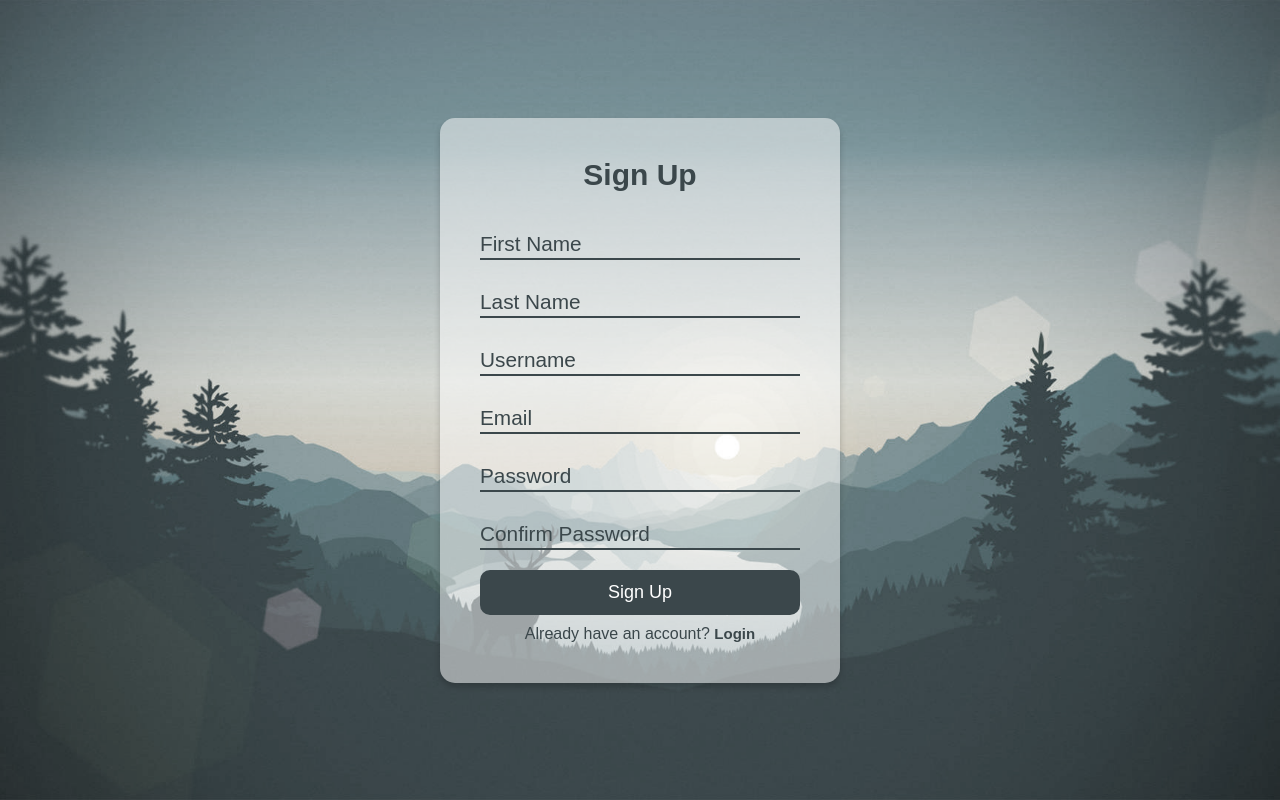
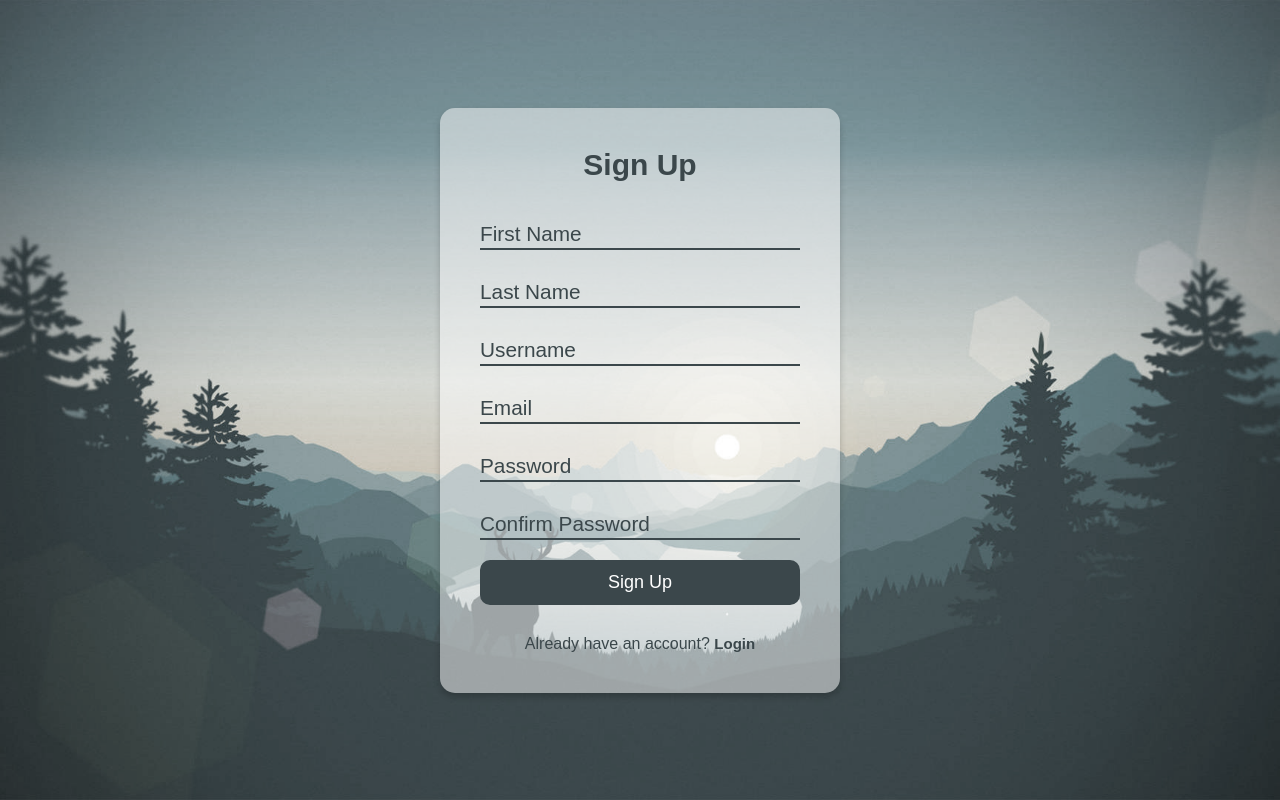
Before and after one commit to Jackuessss/Mainwebsite, a Flask app: page / in a window 1280 px wide. Run offline with Flask 3, Linux system fonts and the light colour scheme.

Commit message:
xtrapadding

```diff
--- a/static/styles.css
+++ b/static/styles.css
@@ -115,10 +115,13 @@ h2 {
     box-shadow: none;
 }
 
-.extra-padding {
+.extra-bottom-padding {
     padding-bottom: 20px; /* Adjust the value as needed */
 }
 
+.extra-top-padding {
+    padding-top: 20px; /* Adjust the value as needed */
+}
 /* Button Styling */
 button {
     width: 100%;
--- a/templates/login.html
+++ b/templates/login.html
@@ -35,7 +35,7 @@
                 <!-- Submit Button -->
                 <button type="submit">Login</button>
             </form>
-            <p>Don't have an account? <a href="/">Register</a></p>
+            <p class="extra-top-padding" >Don't have an account? <a href="/">Register</a></p>
         </div>
     </div>
 </body>
--- a/templates/signup.html
+++ b/templates/signup.html
@@ -37,14 +37,14 @@
                     <label for="password" class="form__label">Password</label>
                 </div>
 
-                <div class="form__group field extra-padding">
+                <div class="form__group field extra-bottom-padding">
                     <input type="password" class="form__field" id="confirm_password" name="confirm_password" placeholder="Confirm Password" required />
                     <label for="confirm_password" class="form__label">Confirm Password</label>
                 </div>
 
                 <button type="submit">Sign Up</button>
             </form>
-            <p>Already have an account? <a href="/login">Login</a></p>
+            <p class="extra-top-padding">Already have an account? <a href="/login">Login</a></p>
         </div>
     </div>
 </body>
```
